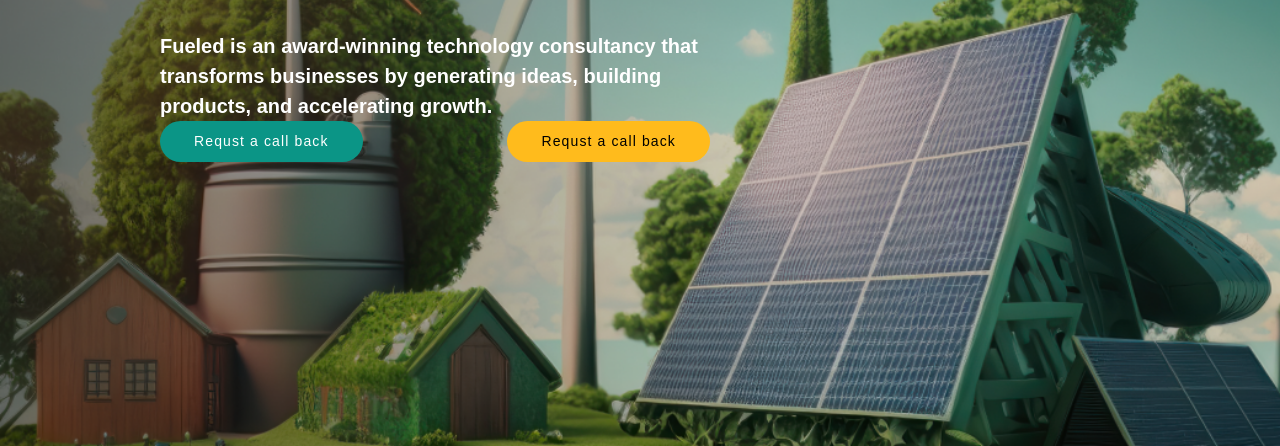
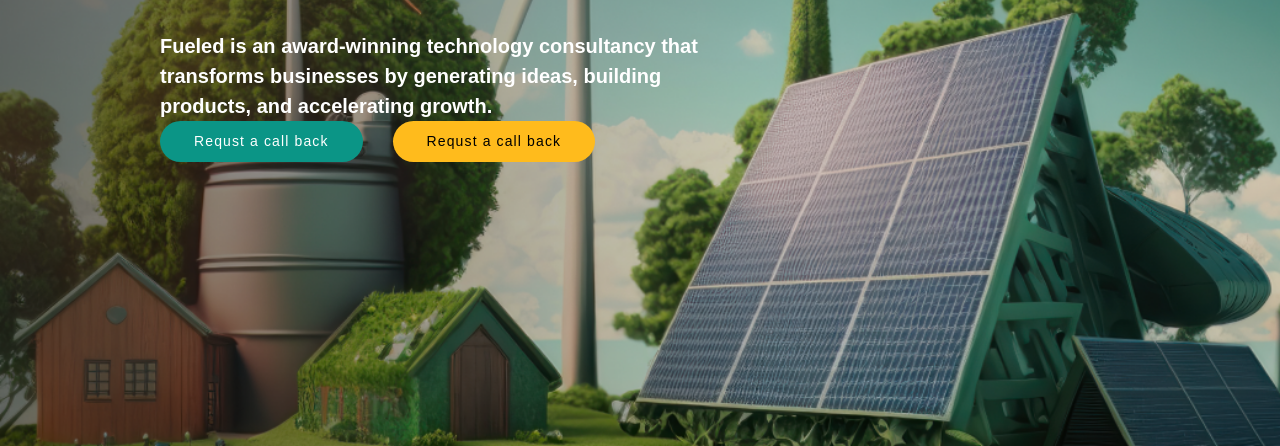
Before and after one commit to aliallam742/Solar-Panel, a plain HTML site: page index.htm in a window 1280 px wide. Shown: the part 354-800 px from the top of the page. Drawn offline with Linux system fonts and the light colour scheme.

Commit message:
some changes

```diff
--- a/css/main.css
+++ b/css/main.css
@@ -30,6 +30,9 @@
     width: 550px;
 }
 
+.mx-2 {
+    margin-inline: 30px;
+}
 
 .dir-col {
     flex-direction: column;
--- a/index.htm
+++ b/index.htm
@@ -48,9 +48,9 @@
                         ideas,
                         building products, and accelerating growth.
                     </h3>
-                    <div class='flex justify-between'>
-                        <button class="custom-button primary-color text-whit">Requst a call back </button>
-                        <button class="custom-button secondary-color ">Requst a call back </button>
+                    <div class='flex'>
+                        <button class="custom-button  primary-color text-whit">Requst a call back </button>
+                        <button class="custom-button mx-2 secondary-color ">Requst a call back </button>
                     </div>
                 </div>
             </div>
```
